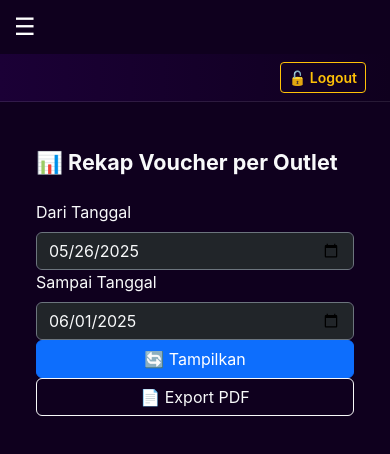
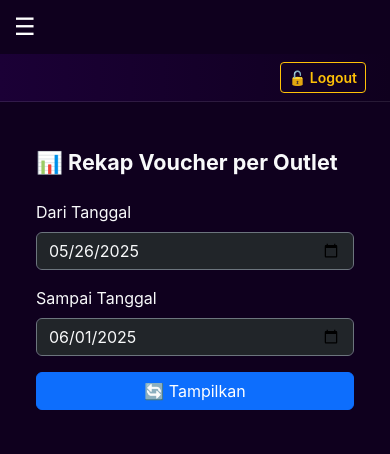
Before and after one commit to rakhafatur/web-sr, a React (Vite) app: page /rekap-voucher in a window 390 px wide. Shown: the top 454 px of the page. Built offline with nearby package versions, Linux system fonts and the light colour scheme; sample sign-in values are in the browser's storage.

Commit message:
Fixing Mobile

```diff
--- a/src/components/Sidebar.tsx
+++ b/src/components/Sidebar.tsx
@@ -14,11 +14,13 @@ function Sidebar({
   const location = useLocation();
 
   useEffect(() => {
-    document.body.style.overflow = isOpen ? 'hidden' : '';
-    return () => {
-      document.body.style.overflow = '';
-    };
-  }, [isOpen]);
+    if (isMobile) {
+      document.body.style.overflow = isOpen ? 'hidden' : '';
+      return () => {
+        document.body.style.overflow = '';
+      };
+    }
+  }, [isOpen, isMobile]);
 
   const isActive = (path: string) => location.pathname === path;
 
--- a/src/features/transaction/pages/RekapVoucherPage.tsx
+++ b/src/features/transaction/pages/RekapVoucherPage.tsx
@@ -55,7 +55,15 @@ const RekapVoucherPage = () => {
       return;
     }
 
-    const vouchers = data as unknown as VoucherRow[];
+    const vouchers = (data as any[]).map((v) => ({
+      jumlah: v.jumlah,
+      tanggal: v.tanggal,
+      ladies: v.ladies as {
+        id: string;
+        nama_ladies: string;
+        nama_outlet: string;
+      } | null,
+    })) as VoucherRow[];
 
     const grouped: Record<string, OutletGroup> = {};
     let totalVoucher = 0;
@@ -118,9 +126,6 @@ const RekapVoucherPage = () => {
         ]);
         const totalVoucherOutlet = outletGroup.data.reduce((sum, d) => sum + d.totalVoucher, 0);
 
-        doc.setFont('helvetica', 'normal');
-        doc.setTextColor(0);
-        doc.setFontSize(11);
         doc.text(`Outlet: ${outletGroup.outlet}`, 14, currentY);
 
         autoTable(doc, {
@@ -128,31 +133,13 @@ const RekapVoucherPage = () => {
           head: [['Nama Ladies', 'Voucher (pcs)']],
           body: tableData,
           theme: 'grid',
-          headStyles: {
-            fillColor: [43, 7, 82],
-            textColor: 255,
-            font: 'helvetica',
-            fontStyle: 'normal',
-          },
-          bodyStyles: {
-            font: 'helvetica',
-            fontStyle: 'normal',
-            textColor: 0,
-          },
-          styles: {
-            font: 'helvetica',
-            fontStyle: 'normal',
-            fontSize: 10,
-            textColor: 0,
-          },
+          headStyles: { fillColor: [43, 7, 82], textColor: 255 },
+          bodyStyles: { textColor: 0 },
+          styles: { fontSize: 10 },
         });
 
         const lastY = (doc as any).lastAutoTable.finalY || 0;
-        doc.setFont('helvetica', 'normal');
-        doc.setTextColor(0);
-        doc.setFontSize(10);
         doc.text(`Total Voucher: ${totalVoucherOutlet.toFixed(0)} pcs`, 14, lastY + 6);
-
         currentY = lastY + 14;
       });
 
@@ -160,8 +147,6 @@ const RekapVoucherPage = () => {
       const pageWidth = doc.internal.pageSize.getWidth();
       const pageHeight = doc.internal.pageSize.getHeight();
 
-      doc.setFont('helvetica', 'normal');
-      doc.setTextColor(0);
       doc.setFontSize(10);
       doc.text(`Dicetak: ${today}`, 14, pageHeight - 10);
       doc.text('SR Agency', pageWidth - 14, pageHeight - 10, { align: 'right' });
@@ -175,7 +160,7 @@ const RekapVoucherPage = () => {
     <div className="container py-4">
       <h2 className="text-light fw-bold fs-4 mb-4">📊 Rekap Voucher per Outlet</h2>
 
-      <div className="row mb-3">
+      <div className="row gy-3 gx-3 align-items-end mb-4">
         <div className="col-md-4">
           <label className="form-label text-light">Dari Tanggal</label>
           <input
@@ -194,16 +179,18 @@ const RekapVoucherPage = () => {
             onChange={(e) => setEnd(e.target.value)}
           />
         </div>
-        <div className="col-md-2 d-flex align-items-end">
-          <button className="btn btn-primary w-100" onClick={fetchData}>
+        <div className="col-md-2 d-grid">
+          <button className="btn btn-primary" onClick={fetchData}>
             🔄 Tampilkan
           </button>
         </div>
-        <div className="col-md-2 d-flex align-items-end">
-          <button className="btn btn-outline-light w-100" onClick={handleExportPDF}>
-            📄 Export PDF
-          </button>
-        </div>
+        {dataPerOutlet.length > 0 && (
+          <div className="col-md-2 d-grid">
+            <button className="btn btn-outline-light" onClick={handleExportPDF}>
+              📄 Export PDF
+            </button>
+          </div>
+        )}
       </div>
 
       {dataPerOutlet.length > 0 && (
--- a/src/layout/MainLayout.tsx
+++ b/src/layout/MainLayout.tsx
@@ -15,25 +15,26 @@ function MainLayout({ children }: { children: React.ReactNode }) {
       setSidebarOpen(!isNowMobile);
     };
 
-    handleResize(); // jalankan saat pertama kali load
-    window.addEventListener('resize', handleResize); // update saat resize
-
+    handleResize(); // run once
+    window.addEventListener('resize', handleResize);
     return () => window.removeEventListener('resize', handleResize);
   }, []);
 
   useEffect(() => {
-    // Scroll ke atas setiap kali pindah halaman
+    // Scroll to top on route change
     window.scrollTo(0, 0);
   }, [location.pathname]);
 
+  useEffect(() => {
+    // only disable horizontal scroll
+    document.body.style.overflowX = 'hidden';
+    return () => {
+      document.body.style.overflowX = '';
+    };
+  }, []);
+
   return (
-    <div
-      className="d-flex"
-      style={{
-        minHeight: '100vh',
-        overflowX: 'hidden', // cegah scroll horizontal
-      }}
-    >
+    <div className="d-flex" style={{ minHeight: '100vh', width: '100%' }}>
       <Sidebar isOpen={sidebarOpen} onClose={() => setSidebarOpen(false)} isMobile={isMobile} />
 
       <div
@@ -46,7 +47,6 @@ function MainLayout({ children }: { children: React.ReactNode }) {
           width: '100%',
         }}
       >
-        {/* Tombol hamburger hanya di HP */}
         {isMobile && (
           <div className="p-2">
             <button
@@ -56,7 +56,6 @@ function MainLayout({ children }: { children: React.ReactNode }) {
                 border: 'none',
                 color: 'white',
                 fontSize: '1.5rem',
-                transition: 'transform 0.2s ease',
               }}
             >
               ☰
@@ -65,7 +64,15 @@ function MainLayout({ children }: { children: React.ReactNode }) {
         )}
 
         <Header />
-        <main className="flex-grow-1 p-4" style={{ overflowX: 'auto' }}>
+
+        <main
+          className="p-4"
+          style={{
+            flex: 1,
+            overflowX: 'auto',
+            overflowY: 'auto',
+          }}
+        >
           {children}
         </main>
       </div>
```
